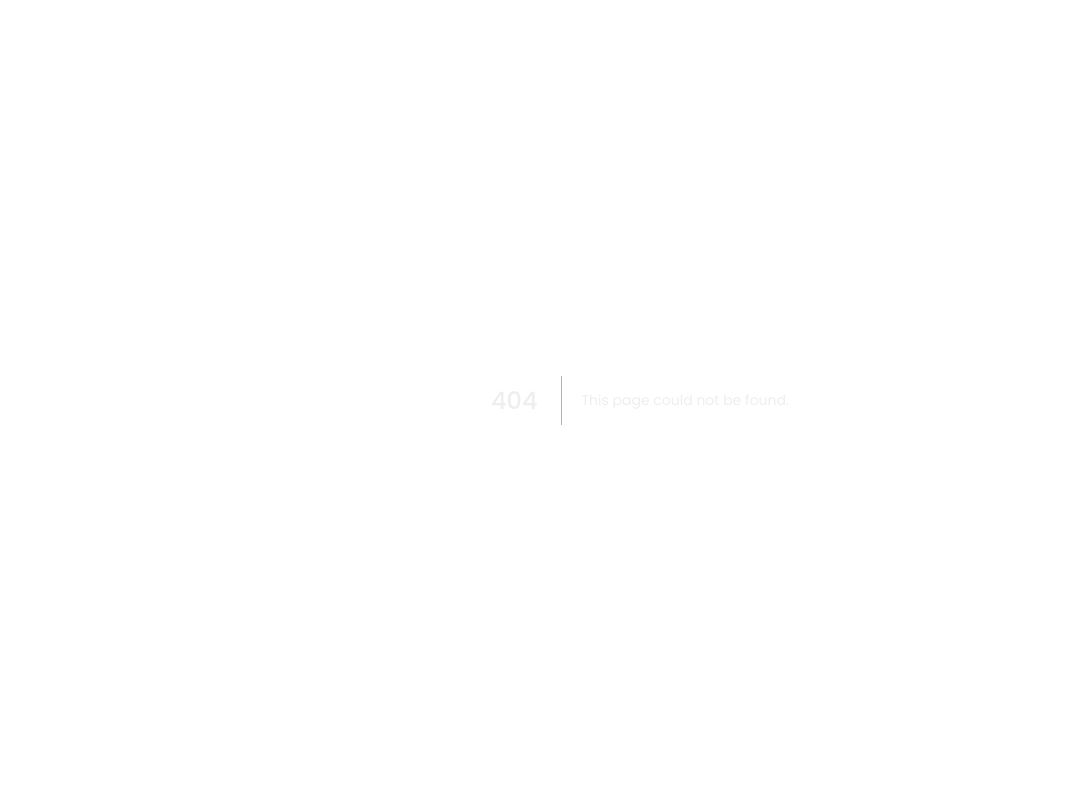
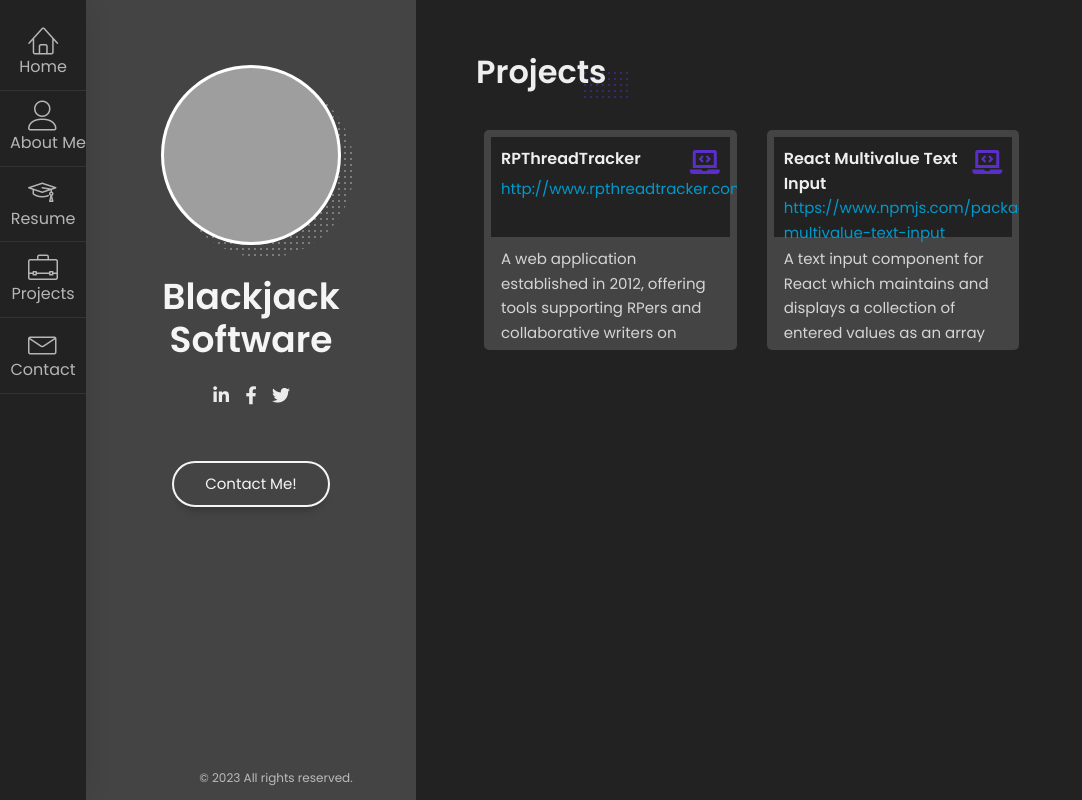
Before and after one commit to blackjackkent/blackjack-software.com, a Next.js app: page /projects in a window 1280 px wide. Before the commit this address had no page. Shown: the whole page, without its empty margins (0-1082 px from the left). Built offline with nearby package versions, Linux system fonts and the light colour scheme; grey boxes are pictures that could not be loaded.

Commit message:
Project page setup

```diff
--- a/components/header/HeaderButtons.js
+++ b/components/header/HeaderButtons.js
@@ -1,10 +1,10 @@
 const HeaderButtons = () => {
-	return (
-		<div className="header-buttons">
-			<a href="#" target="_blank" className="btn btn-primary">
-				Download CV
-			</a>
-		</div>
-	);
+  return (
+    <div className="header-buttons">
+      <a href="/contact" className="btn btn-primary">
+        Contact Me!
+      </a>
+    </div>
+  );
 };
 export default HeaderButtons;
--- a/components/header/Menu.js
+++ b/components/header/Menu.js
@@ -22,9 +22,9 @@ const Menu = () => {
         </Link>
       </li>
       <li>
-				<Link href="/portfolio" className="nav-anim">
+        <Link href="/projects" className="nav-anim">
           <span className="menu-icon lnr lnr-briefcase"></span>
-					<span className="link-text">Portfolio</span>
+          <span className="link-text">Projects</span>
         </Link>
       </li>
       <li>
--- /dev/null
+++ b/pages/projects.js
@@ -0,0 +1,58 @@
+import Head from "next/head";
+import Image from "next/image";
+import Layout from "../components/Layout";
+import styles from "./Home.module.scss";
+
+export default function Portfolio() {
+  return (
+    <Layout>
+      <Head>
+        <title>Blackjack Software - Portfolio</title>
+        <link rel="icon" href="/favicon.ico" />
+      </Head>
+      <section data-id="home" className="content-section start-page">
+        <div className="section-content">
+          <div className="page-title">
+            <h2>Projects</h2>
+          </div>
+
+          <div className="row">
+            <div className="col-xs-12 col-sm-12">
+              <div className="portfolio-content">
+                <div className="portfolio-grid three-columns">
+                  <figure className="item">
+                    <div className="portfolio-item-header">
+                      <i className="fa fa-laptop-code"></i>
+                      <h4 className="name">RPThreadTracker</h4>
+                      <a href="http://www.rpthreadtracker.com">
+                        http://www.rpthreadtracker.com
+                      </a>
+                    </div>
+                    <p>
+                      A web application established in 2012, offering tools
+                      supporting RPers and collaborative writers on Tumblr.
+                    </p>
+                  </figure>
+                  <figure className="item">
+                    <div className="portfolio-item-header">
+                      <i className="fa fa-laptop-code"></i>
+                      <h4 className="name">React Multivalue Text Input</h4>
+                      <a href="https://www.npmjs.com/package/react-multivalue-text-input">
+                        https://www.npmjs.com/package/react-multivalue-text-input
+                      </a>
+                    </div>
+                    <p>
+                      A text input component for React which maintains and
+                      displays a collection of entered values as an array of
+                      strings.
+                    </p>
+                  </figure>
+                </div>
+              </div>
+            </div>
+          </div>
+        </div>
+      </section>
+    </Layout>
+  );
+}
--- a/styles/global.scss
+++ b/styles/global.scss
@@ -7,6 +7,35 @@
 @import "theme/main.css";
 
 #__next {
-	width: 100%;
-	height: 100%;
+  width: 100%;
+  height: 100%;
 }
+
+.portfolio-grid figure {
+  background: #444;
+  border-radius: 5px;
+  margin: 0 15px;
+  height: 220px;
+  .portfolio-item-header {
+    padding: 10px;
+    background: #222;
+    height: 100px;
+    i {
+      opacity: 100;
+      font-size: 24px;
+      position: relative;
+      float: right;
+      top: 0;
+      right: 0;
+    }
+    .name {
+      padding: 0;
+    }
+  }
+  a {
+    position: relative;
+  }
+  p {
+    margin: 10px;
+  }
+}
```
Also changed, not shown: pages/portfolio.js (deleted, +0 -205 lines), 1 other file (tests, documents, lock files or other folders). Lines whose indentation alone changed are shown as unchanged.
